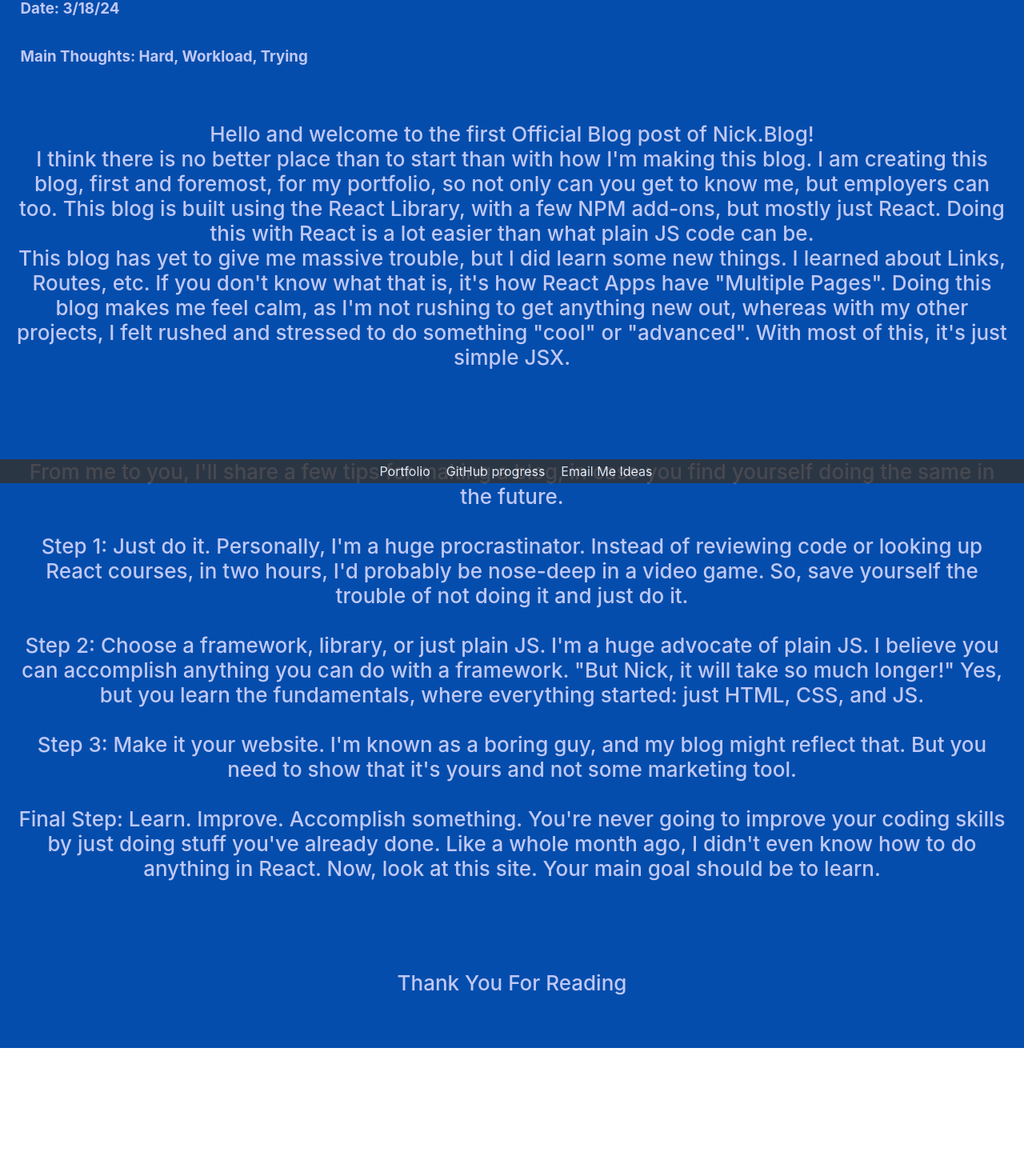
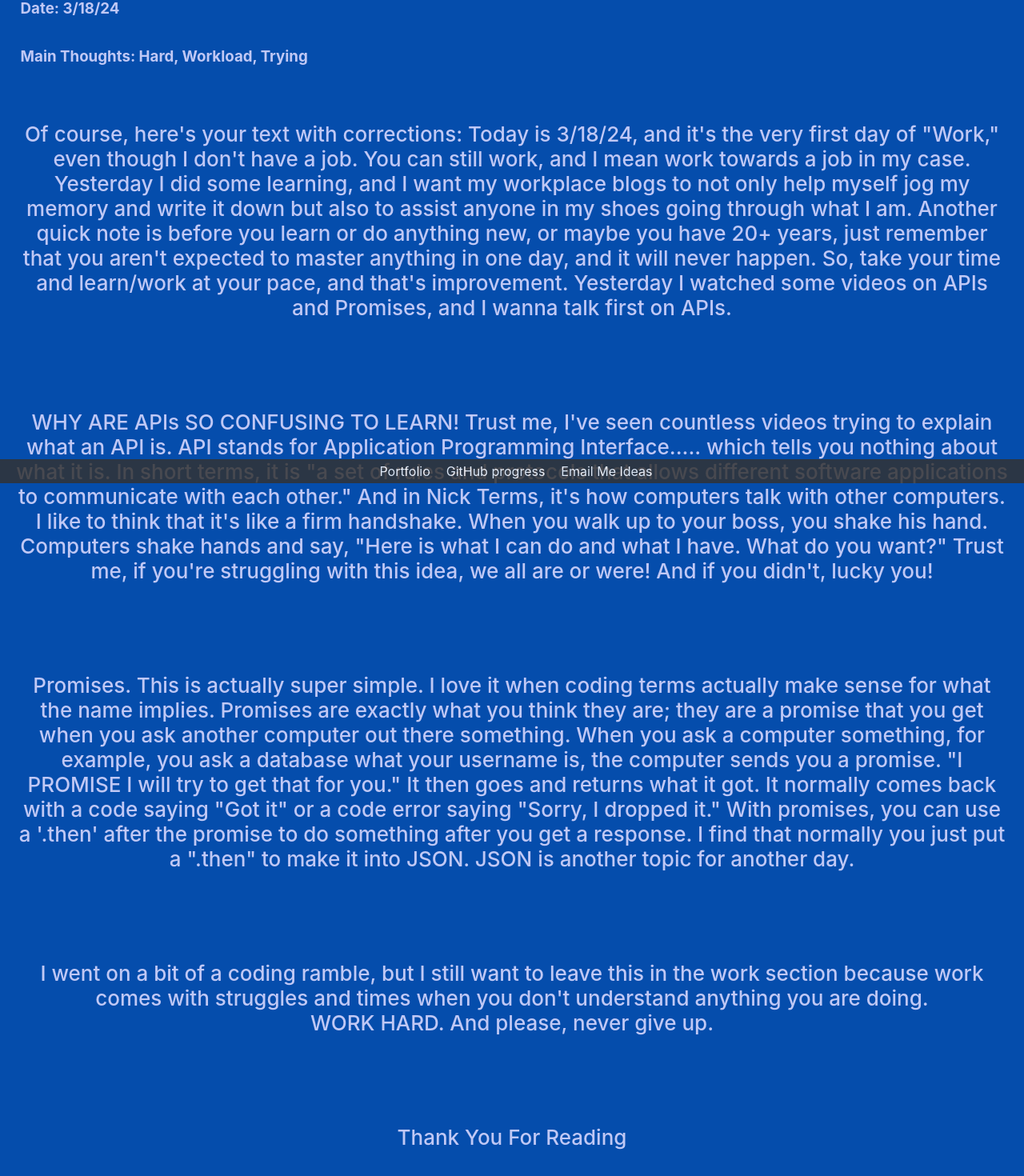
Before and after one commit to CoderNamedNick/Blog, a React (Create React App) app: page /AllWork/WB1 in a window 1280 px wide. Shown: the part 196-1666 px from the top of the page at 80% size. Before the commit the page ends 1506 px from the top, so only its background shows below. Built offline with nearby package versions, Linux system fonts and the light colour scheme.

Commit message:
made Wb1

```diff
--- a/src/WorkBlogs/Wb1.js
+++ b/src/WorkBlogs/Wb1.js
@@ -20,27 +20,30 @@ const Wb1 = () => {
       <br></br>
       <br></br>
       <p className="All-Work-p">
-        Hello and welcome to the first Official Blog post of Nick.Blog!<br></br>
-        I think there is no better place than to start than with how I'm making this blog. I am creating this blog, first and foremost, for my portfolio, so not only can you get to know me, but employers can too.
-        This blog is built using the React Library, with a few NPM add-ons, but mostly just React.
-        Doing this with React is a lot easier than what plain JS code can be.<br></br>
-        This blog has yet to give me massive trouble, but I did learn some new things. I learned about Links, Routes, etc. If you don't know what that is, it's how React Apps have "Multiple Pages".
-        Doing this blog makes me feel calm, as I'm not rushing to get anything new out, whereas with my other projects, I felt rushed and stressed to do something "cool" or "advanced". With most of this, it's just simple JSX.
+        Of course, here's your text with corrections:
+        Today is 3/18/24, and it's the very first day of "Work," even though I don't have a job.
+         You can still work, and I mean work towards a job in my case. Yesterday I did some learning, and I want my workplace blogs to not only help myself jog my memory and write it down but also to assist anyone in my shoes going through what I am.
+        Another quick note is before you learn or do anything new, or maybe you have 20+ years, just remember that you aren't expected to master anything in one day, and it will never happen. So, take your time and learn/work at your pace, and that's improvement.
+        Yesterday I watched some videos on APIs and Promises, and I wanna talk first on APIs.
       </p>
       <p className="All-Work-p">
-        From me to you, I'll share a few tips for making a blog, in case you find yourself doing the same in the future.
+        WHY ARE APIs SO CONFUSING TO LEARN! Trust me, I've seen countless videos trying to explain what an API is.
+        API stands for Application Programming Interface..... which tells you nothing about what it is. In short terms, it is "a set of rules and protocols that allows different software applications to communicate with each other."
+        And in Nick Terms, it's how computers talk with other computers. I like to think that it's like a firm handshake.
+        When you walk up to your boss, you shake his hand. Computers shake hands and say, "Here is what I can do and what I have. What do you want?"
+        Trust me, if you're struggling with this idea, we all are or were! And if you didn't, lucky you!
+      </p>
+      <p className="All-Work-p">
+        Promises. This is actually super simple. I love it when coding terms actually make sense for what the name implies.
+        Promises are exactly what you think they are; they are a promise that you get when you ask another computer out there something. When you ask a computer something, for example,
+        you ask a database what your username is, the computer sends you a promise. "I PROMISE I will try to get that for you." It then goes and returns what it got.
+        It normally comes back with a code saying "Got it" or a code error saying "Sorry, I dropped it." With promises, you can use a '.then' after the promise to do something after you get a response.
+        I find that normally you just put a ".then" to make it into JSON. JSON is another topic for another day.
+      </p>
+      <p className="All-Work-p">
+        I went on a bit of a coding ramble, but I still want to leave this in the work section because work comes with struggles and times when you don't understand anything you are doing.
         <br></br>
-        <br></br>
-        Step 1: Just do it. Personally, I'm a huge procrastinator. Instead of reviewing code or looking up React courses, in two hours, I'd probably be nose-deep in a video game. So, save yourself the trouble of not doing it and just do it.
-        <br></br>
-        <br></br>
-        Step 2: Choose a framework, library, or just plain JS. I'm a huge advocate of plain JS. I believe you can accomplish anything you can do with a framework. "But Nick, it will take so much longer!" Yes, but you learn the fundamentals, where everything started: just HTML, CSS, and JS.
-        <br></br>
-        <br></br>
-        Step 3: Make it your website. I'm known as a boring guy, and my blog might reflect that. But you need to show that it's yours and not some marketing tool.
-        <br></br>
-        <br></br>
-        Final Step: Learn. Improve. Accomplish something. You're never going to improve your coding skills by just doing stuff you've already done. Like a whole month ago, I didn't even know how to do anything in React. Now, look at this site. Your main goal should be to learn.
+        WORK HARD. And please, never give up.
       </p>
       <p className="All-Work-p">
         Thank You For Reading
```
